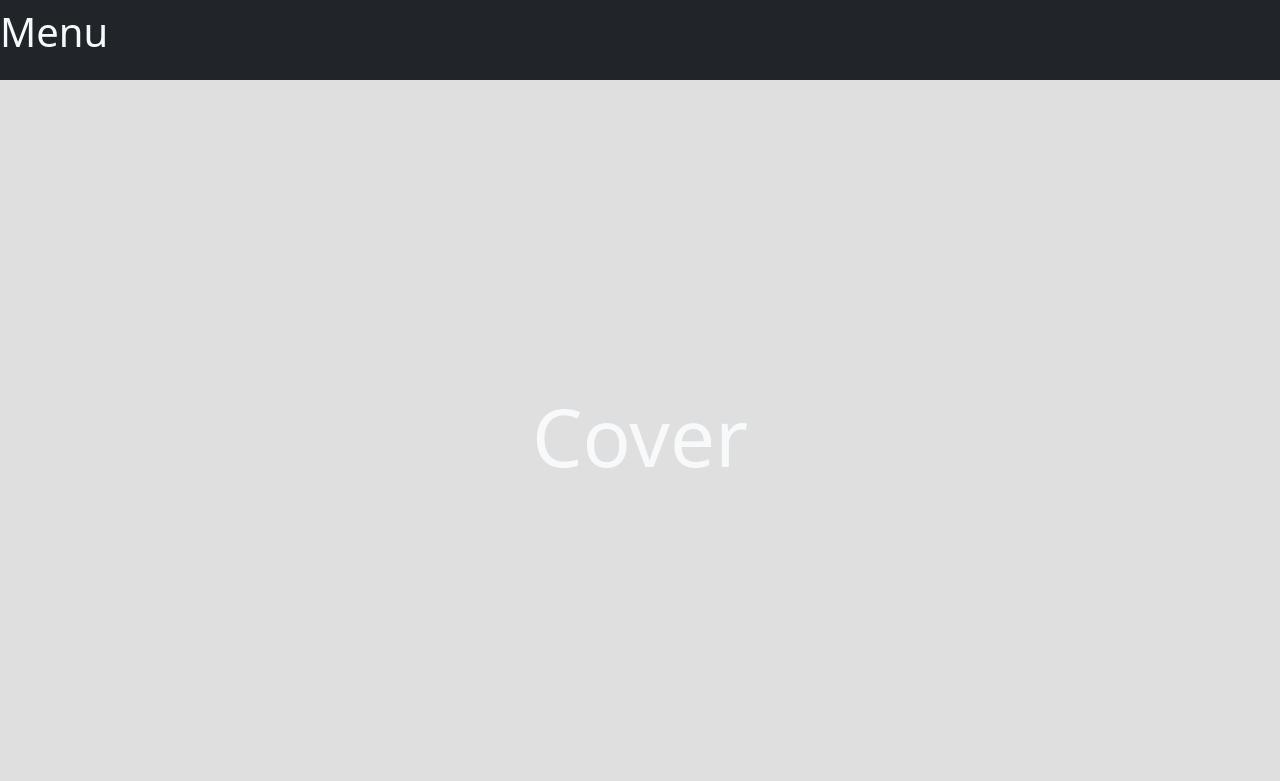
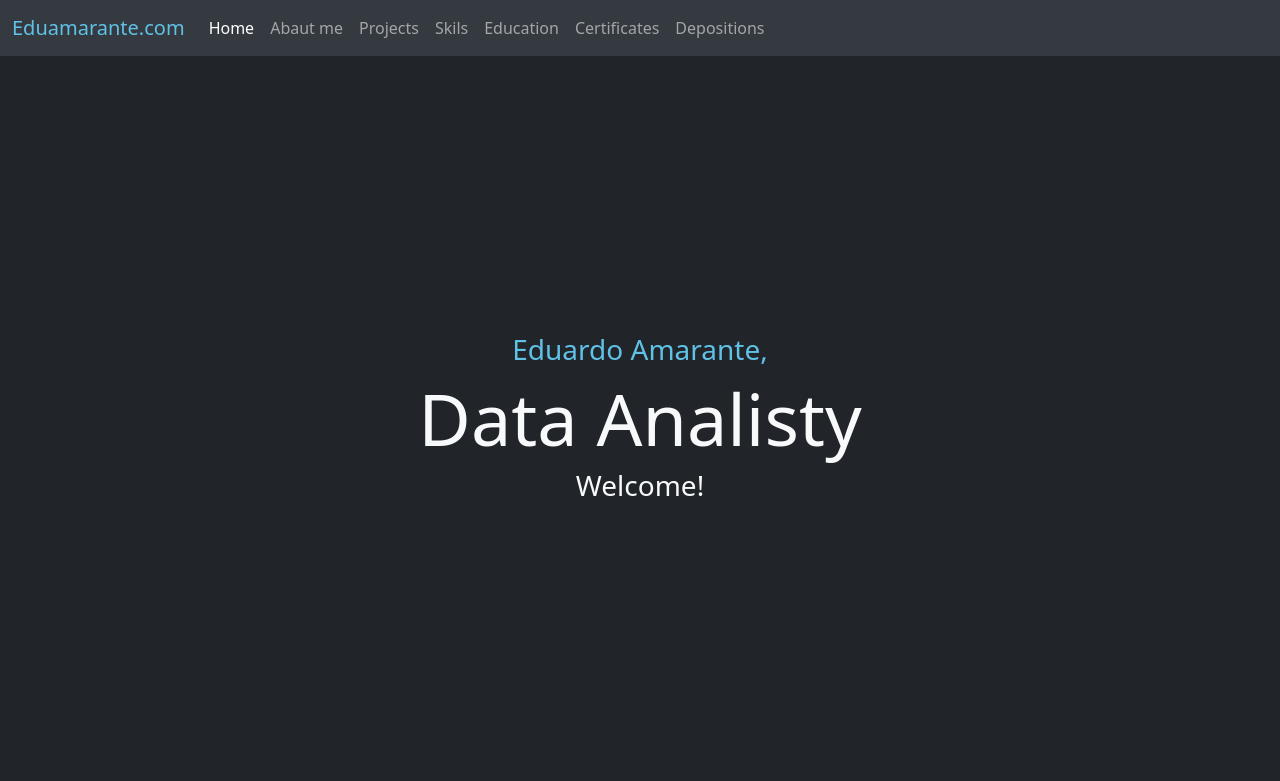
Before and after one commit to emsamarante/novoportfolio, a plain HTML site: page index.html in a window 1280 px wide. Shown: the top 781 px of the page. Drawn offline with nearby package versions, Linux system fonts and the light colour scheme.

Commit message:
menu e capa

```diff
--- a/index.html
+++ b/index.html
@@ -4,7 +4,7 @@
     <meta charset="UTF-8">
     <meta http-equiv="X-UA-Compatible" content="IE=edge">
     <meta name="viewport" content="width=device-width, initial-scale=1.0">
-    <title>EduardoAmarante.com</title>
+    <title>Eduardoamarante.com</title>
     <link  rel="stylesheet" href="styleMedium.css">
     <link  rel="stylesheet" href="styleLarge.css">
     <link href="https://cdn.jsdelivr.net/npm/bootstrap@5.3.0-alpha1/dist/css/bootstrap.min.css" rel="stylesheet" integrity="sha384-GLhlTQ8iRABdZLl6O3oVMWSktQOp6b7In1Zl3/Jr59b6EGGoI1aFkw7cmDA6j6gD" crossorigin="anonymous">
@@ -13,22 +13,53 @@
 </head>
 <body class="bg-dark">
 
-    <nav class="navbar bg-dark fixed-top">
-       <ul class="nav justify-content-center">
-        <li class="nav-item">
-         <h1 class="text-center text-light">Menu</h1>
-        </li>
-       </ul>
-    </nav>
+    <nav class="navbar navbar-expand-lg bg-body-secondary fixed-top" data-bs-theme="dark">
+        <div class="container-fluid">
+          <a class="navbar-brand" href="#" style="color:#60c1e7;">Eduamarante.com</a>
+          <button class="navbar-toggler" type="button" data-bs-toggle="collapse" data-bs-target="#navbarColor01" aria-controls="navbarColor01" aria-expanded="false" aria-label="Toggle navigation">
+            <span class="navbar-toggler-icon"></span>
+          </button>
+          <div class="collapse navbar-collapse" id="navbarColor01">
+            <ul class="navbar-nav me-auto mb-2 mb-lg-0">
+              <li class="nav-item">
+                <a class="nav-link active" aria-current="page" href="#">Home</a>
+              </li>
+              <li class="nav-item">
+                <a class="nav-link" href="#">Abaut me</a>
+              </li>
+              <li class="nav-item">
+                <a class="nav-link" href="#">Projects</a>
+              </li>
+              <li class="nav-item">
+                <a class="nav-link" href="#">Skils</a>
+              </li>
+              <li class="nav-item">
+                <a class="nav-link" href="#">Education</a>
+              </li>
+              <li class="nav-item">
+                <a class="nav-link" href="#">Certificates</a>
+              </li>
+              <li class="nav-item">
+                <a class="nav-link" href="#">Depositions</a>
+              </li>
+            </ul>
 
-    <div class="capa">
+          </div>
+        </div>
+      </nav>
 
-        <h2 class="text-light text-center display-1">Cover</h2>
+    <div class="capa bg-dark">
+
+        <h3 class="text-center" style="color:#60c1e7;">Eduardo Amarante,</h3>
+        <h3 class="text-light text-center display-2">Data Analisty</h3>
+        <h3 class="text-light text-center">Welcome!</h3>
+
+
 
 
     </div>
 
-    <h2 class="text-light">About me</h2>
+    <h2 class="text-secondary blue-600" style="margin-left: 10px;">About me</h2>
 
     <div class="abautMe">
 
@@ -43,7 +74,7 @@
 
 
             <h4>Text 2(optional)</h4>
-            <p>Lorem Ipsum is simply dummy text of the printing and typesetting industry. Lorem Ipsum has been the industry's standard dummy text ever since the 1500s, when an unknown printer took a galley of type and scrambled it to make a type specimen book. It has survived not only five centuries, but also the leap into electronic typesetting, remaining essentially unchanged. It was popularised in the 1960s with the release of Letraset sheets containing Lorem Ipsum passages, and more recently with desktop publishing software like Aldus PageMaker including versions of Lorem Ipsum.</p>
+            <p class="text-tertiary">Lorem Ipsum is simply dummy text of the printing and typesetting industry. Lorem Ipsum has been the industry's standard dummy text ever since the 1500s, when an unknown printer took a galley of type and scrambled it to make a type specimen book. It has survived not only five centuries, but also the leap into electronic typesetting, remaining essentially unchanged. It was popularised in the 1960s with the release of Letraset sheets containing Lorem Ipsum passages, and more recently with desktop publishing software like Aldus PageMaker including versions of Lorem Ipsum.</p>
             </div>
 
 
--- a/styleLarge.css
+++ b/styleLarge.css
@@ -1,13 +1,13 @@
 @media(min-width: 769px){
 
     .capa{
-        height: 90vh;
-        background-color: rgb(223, 223, 223);
+        height: 88vh;
+        background-color: #2d383c;
         display: flex;
         flex-direction: column;
         justify-content: center;
         margin-bottom: 10px;
-        margin-top: 80px;
+        margin-top: 70px;
 
     }
 
--- a/styleMedium.css
+++ b/styleMedium.css
@@ -1,12 +1,12 @@
 @media(max-width: 768px){
     .capa{
         height: 90vh;
-        background-color: rgb(223, 223, 223);
+        background-color: #2d383c;
         display: flex;
         flex-direction: column;
         justify-content: center;
         margin-bottom: 10px;
-        margin-top: 5vh;
+        margin-top: 4vh;
 
 
     }
@@ -15,7 +15,7 @@
     .abautMe{
         margin-top: 10px;
         padding: 30px;
-        background-color: rgb(223, 223, 223);
+        background-color: #212529;
         display: flex;
         flex-direction: column;
         justify-content: center;
@@ -26,14 +26,17 @@
 
     }
     .abautMe div{
-
+       background-color: #212529;
         width: 100%;
         padding-bottom: 15px;
         text-align: justify;
+        color: #b7babb;
+
     }
 
     .abautMe div img{
-        width: 100%;
+        width: 80%;
+        text-align: center;
     }
 
     .projects{
```
